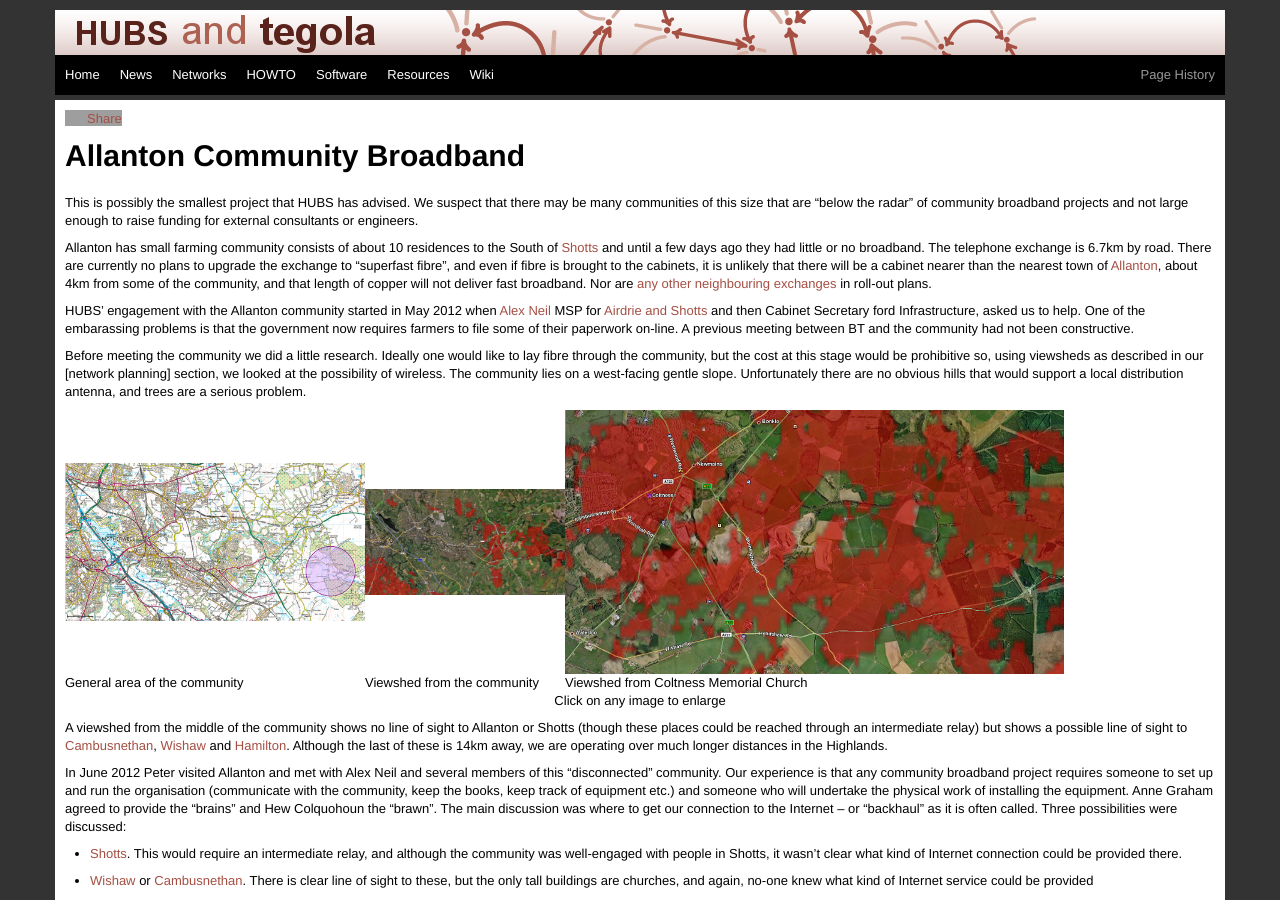
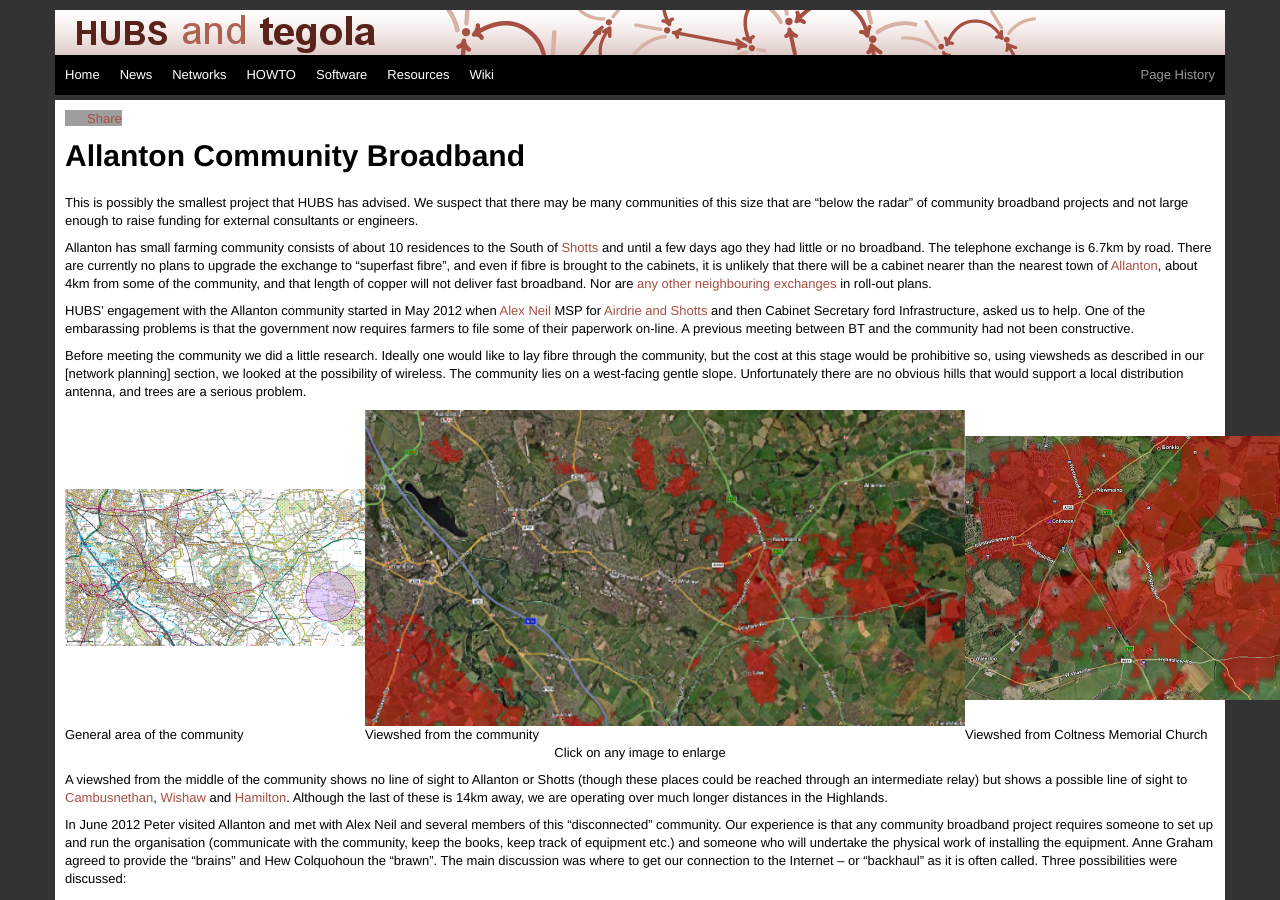
Before and after one commit to tegola-hubs/tegola-hubs.github.com, a Jekyll site: the page built from allanton/index.md, in a window 1280 px wide and 900 px high. Built offline with Jekyll 4.4.1, drawn with Linux system fonts in a browser that asks for light colours; grey boxes are pictures that could not be loaded.

Commit message:
more messing

```diff
--- a/allanton/index.md
+++ b/allanton/index.md
@@ -58,7 +58,7 @@ local distribution antenna, and trees are a serious problem.
 </td>
 <td>
  <a href="anne-viewshed.png">
- <image src="anne-viewshed-small.png" alt="Comunity Viewshed" width="200"/>
+ <image src="anne-viewshed-small.png" alt="Comunity Viewshed" width="600"/>
  </a>
 </td>
 <td>
```
